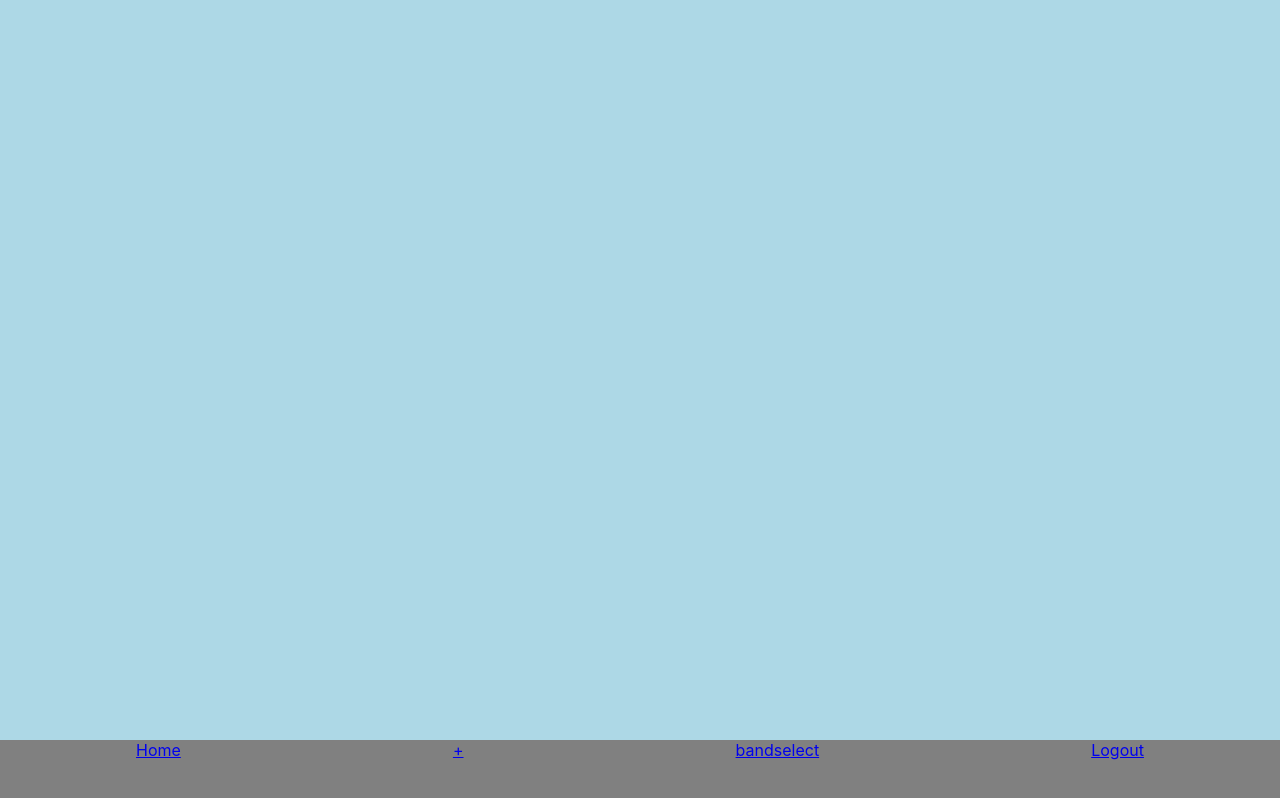
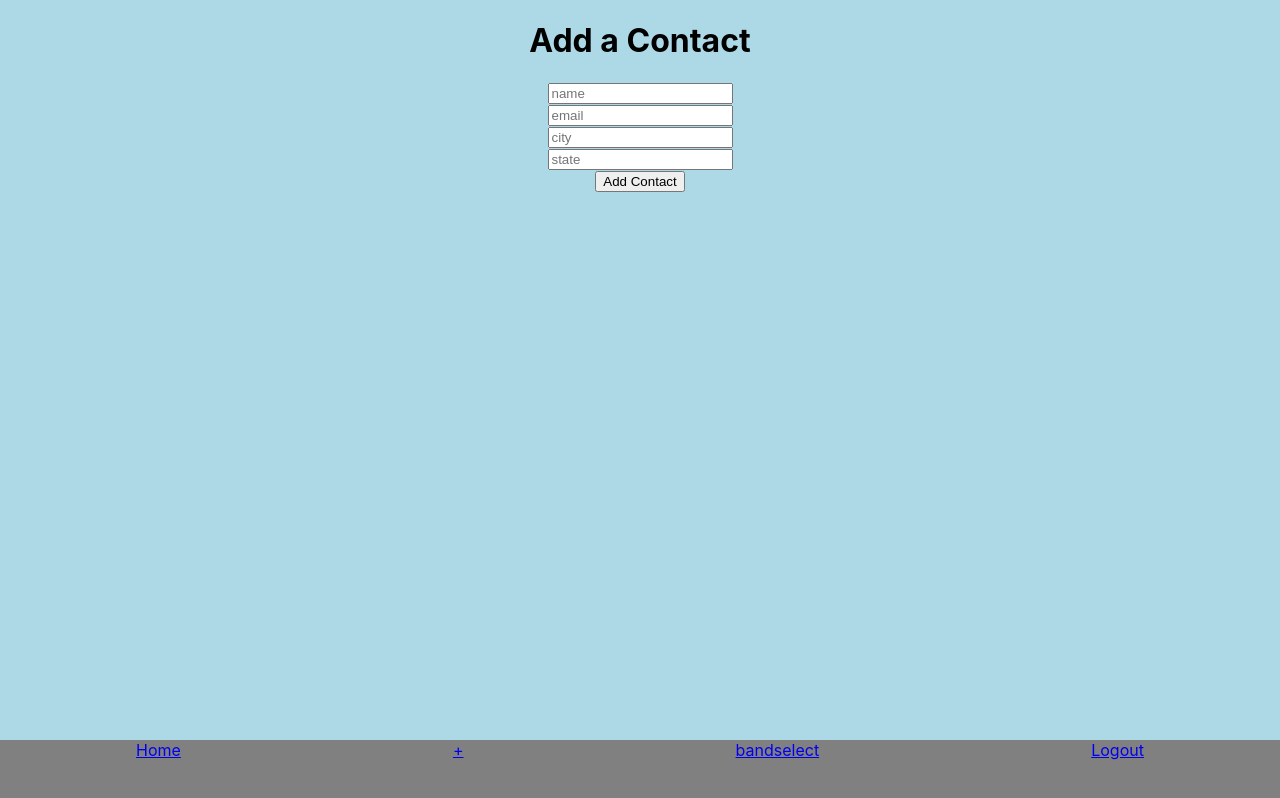
Before and after one commit to stbrown463/band-manager-fe, a React (Create React App) app: page /contact/add in a window 1280 px wide. Built offline with nearby package versions, Linux system fonts and the light colour scheme.

Commit message:
dummy add contact form created

```diff
--- a/src/App.js
+++ b/src/App.js
@@ -5,6 +5,7 @@ import BandSelect from './BandSelect'
 import BandAdd from './BandAdd'
 import ShowAdd from './ShowAdd'
 import VenueAdd from './VenueAdd'
+import ContactAdd from './ContactAdd'
 import Navigation from './Navigation'
 import ShowView from './ShowView'
 import NewContainer from './NewContainer'
@@ -329,6 +330,11 @@ class App extends Component {
               user_id={this.state.user_id}
               band_id={this.state.band_id}
               band_name={this.state.band_name}/>}/>
+            <Route exact path='/contact/add' render={() => <ContactAdd
+              username={this.state.username}
+              user_id={this.state.user_id}
+              band_id={this.state.band_id}
+              band_name={this.state.band_name}/>}/>
           </Switch>
         </main>
         <footer>
--- /dev/null
+++ b/src/ContactAdd/index.js
@@ -0,0 +1,44 @@
+import React, { Component } from 'react'
+
+class ContactAdd extends Component {
+	constructor() {
+		super()
+
+		this.state ={
+			'name': '',
+			'email': '',
+			'city': '',
+			'state': '',
+			'userKnowsContact': false
+		}
+	}
+
+  handleChange = (e) => {
+    // console.log('handlechange is called');
+    this.setState({
+      [e.target.name]: e.target.value,
+      userKnowsContact: e.target.checked
+    })
+  }
+
+  render () {
+  	return (
+  		<div>
+  			<h1>Add a Contact</h1>
+  			<form>
+  				<input name="name" type="text" value={this.state.name} placeholder="name" onChange={this.handleChange}/><br/>
+  				<input name="email" type="email" value={this.state.email} placeholder="email" onChange={this.handleChange}/><br/>
+  				<input name="city" type="text" value={this.state.city} placeholder="city" onChange={this.handleChange}/><br/>
+  				<input name="state" type="text" value={this.state.state} placeholder="state" onChange={this.handleChange}/><br/>
+  				{this.props.username ? <label>
+						Do you know this person?<br />
+						<input name="userKnowsContact" type="checkbox" value={this.state.userKnowsContact} onChange={this.handleChange}/><br/>
+					</label> : null}
+					<button>Add Contact</button>
+  			</form>
+  		</div>
+  	)
+  }
+}
+
+export default ContactAdd
--- a/src/NewContainer/index.js
+++ b/src/NewContainer/index.js
@@ -10,20 +10,21 @@ class NewContainer extends Component {
 				<div className="row">
 					<div className="card">
 						<h2>Band</h2>
-						<Link to={'/band/add'} id='newband'>Add</Link>
+						<Link to={'/band/add'} id='new-band'>Add</Link>
 					</div>
 					<div className="card">
 						<h2>Show</h2>
-						<Link to={'/show/add'} id='newshow'>Add</Link>
+						<Link to={'/show/add'} id='new-show'>Add</Link>
 					</div>
 				</div>
 				<div className="row">
 					<div className="card">
 						<h2>Venue</h2>
-						<Link to={'/venue/add'} id='newshow'>Add</Link>
+						<Link to={'/venue/add'} id='new-venue'>Add</Link>
 					</div>
 					<div className="card">
 						<h2>Contact</h2>
+						<Link to={'/contact/add'} id='new-contact'>Add</Link>
 					</div>
 				</div>
 			</div>
--- a/src/ShowAdd/index.js
+++ b/src/ShowAdd/index.js
@@ -24,7 +24,7 @@ class ShowAdd extends Component {
     // console.log('handlechange is called');
     this.setState({
       [e.target.name]: e.target.value,
-      userIsMember: e.target.checked
+      userBandPlaying: e.target.checked
     })
   }
 
@@ -121,7 +121,7 @@ class ShowAdd extends Component {
 					<input name="poster_url" type="url" value={this.state.poster_url} placeholder="poster_url" onChange={this.handleChange}/><br/>
 					{this.props.band_name ? <label>
 						Is {this.props.band_name} playing this show?
-						<input name="userIsMember" type="checkbox" value={this.state.userIsMember} placeholder="userIsMember" onChange={this.handleChange}/><br/>
+						<input name="userBandPlaying" type="checkbox" value={this.state.userBandPlaying} placeholder="userBandPlaying" onChange={this.handleChange}/><br/>
 					</label> : null}
 					<button type="submit">Add Show</button>
 				</form>
--- a/src/VenueAdd/index.js
+++ b/src/VenueAdd/index.js
@@ -23,7 +23,7 @@ class VenueAdd extends Component {
     // console.log('handlechange is called');
     this.setState({
       [e.target.name]: e.target.value,
-      userIsMember: e.target.checked
+      userWorksHere: e.target.checked
     })
   }
 
@@ -33,7 +33,7 @@ class VenueAdd extends Component {
   			<h1>Add a Venue</h1>
   			<form>
   				<input name="name" type="text" value={this.state.name} placeholder="name" onChange={this.handleChange}/><br/>
-  				<input name="email" type="text" value={this.state.email} placeholder="email" onChange={this.handleChange}/><br/>
+  				<input name="email" type="email" value={this.state.email} placeholder="email" onChange={this.handleChange}/><br/>
   				<input name="img_url" type="url" value={this.state.img_url} placeholder="img_url" onChange={this.handleChange}/><br/>
   				<input name="streetAddress" type="text" value={this.state.streetAddress} placeholder="streetAddress" onChange={this.handleChange}/><br/>
   				<input name="city" type="text" value={this.state.city} placeholder="city" onChange={this.handleChange}/><br/>
@@ -42,8 +42,11 @@ class VenueAdd extends Component {
   				<input name="longitude" type="number" value={this.state.longitude} placeholder="longitude" onChange={this.handleChange}/><br/>
   				<input name="latitude" type="number" value={this.state.latitude} placeholder="latitude" onChange={this.handleChange}/><br/>
   				<input name="website" type="url" value={this.state.website} placeholder="website" onChange={this.handleChange}/><br/>
+  				{this.props.username ? <label>
+						Are you an employeee of this venue?<br/>
+						<input name="userWorksHere" type="checkbox" value={this.state.userWorksHere} placeholder="userWorksHere" onChange={this.handleChange}/><br/>
+					</label> : null}
   				<button>Add Venue</button>
-
   			</form>
   		</div>
   	)
```
